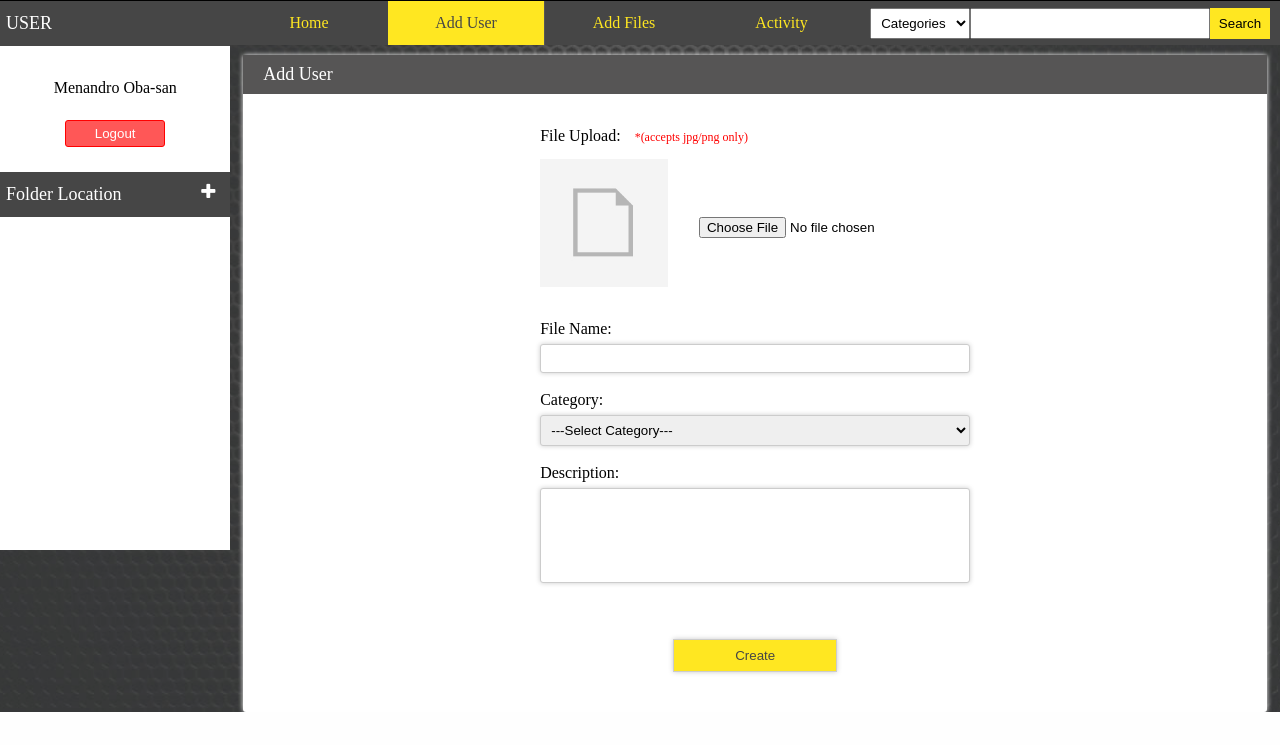
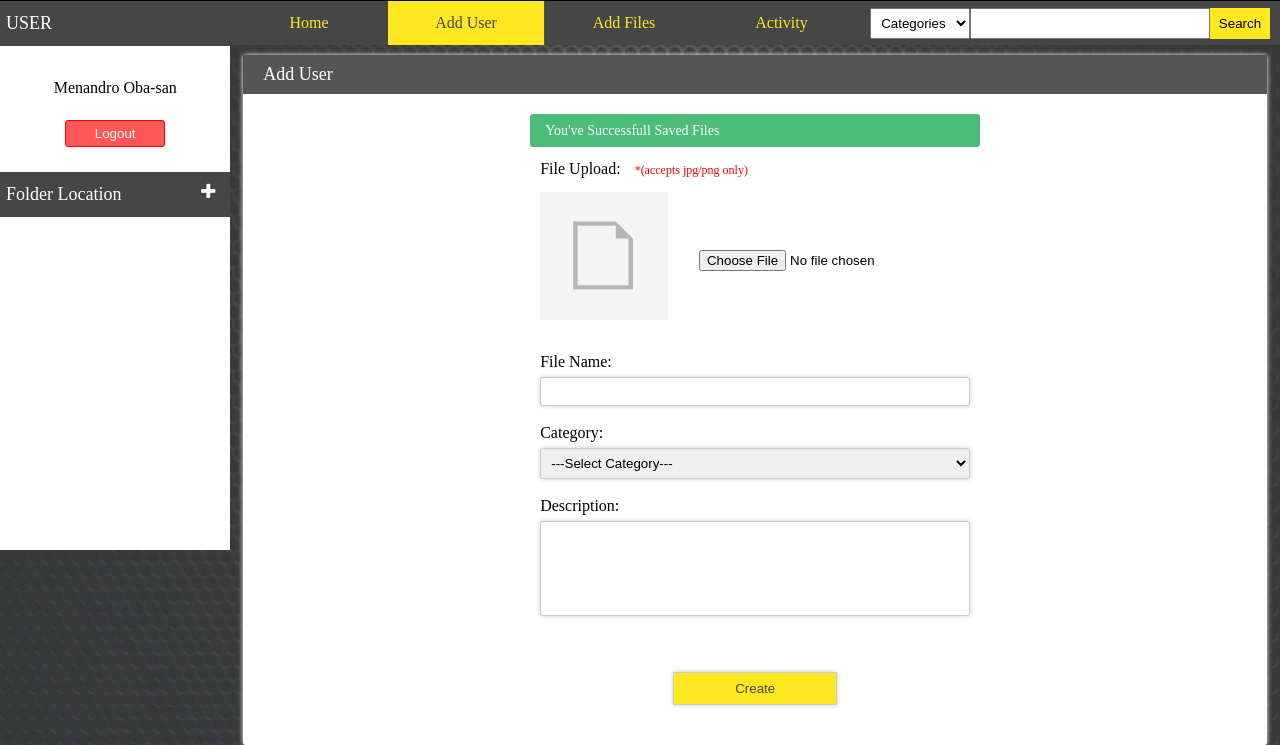
Before and after one commit to DJDigo/data_archiving, a CakePHP app: the page made by app/View/Archives/add.ctp in a window 1280 px wide. Shown: the part 88-833 px from the top of the page. Before the commit the page ends 800 px from the top, so only its background shows below. Run offline with PHP 8.4 and a stand-in for CakePHP, Linux system fonts and the light colour scheme; the template is opened without the code that fills it, so the values that code supplies are empty; form fields are guessed from the names that the template uses; some libraries are stand-ins or nearby versions.

```diff
--- a/app/View/Archives/add.ctp
+++ b/app/View/Archives/add.ctp
@@ -10,7 +10,12 @@
                 'type'    => 'post',
                 'enctype' => 'multipart/form-data',
                 'class'   => 'form-container'
-            ]); ?>
+                ]);
+            ?>
+            <div class="flash-success">
+                <i class="fa fa-check error-icon"></i>
+                <span>You've Successfull Saved Files</span>
+            </div>
                 <div class="form-field">
                     <label class="form-label">File Upload: <span class="form-note">*(accepts jpg/png only)</span></label>
                     <div class="form-input-wrapper">
--- a/app/webroot/css/style.css
+++ b/app/webroot/css/style.css
@@ -155,7 +155,7 @@ body {
 .flash-success {
     color: #FFF;
     padding: 6px 15px;
-    background: #24f179;
+    background: #4dbb7a;
     border-radius: 3px;
     font-size: 14px;
 }
```
